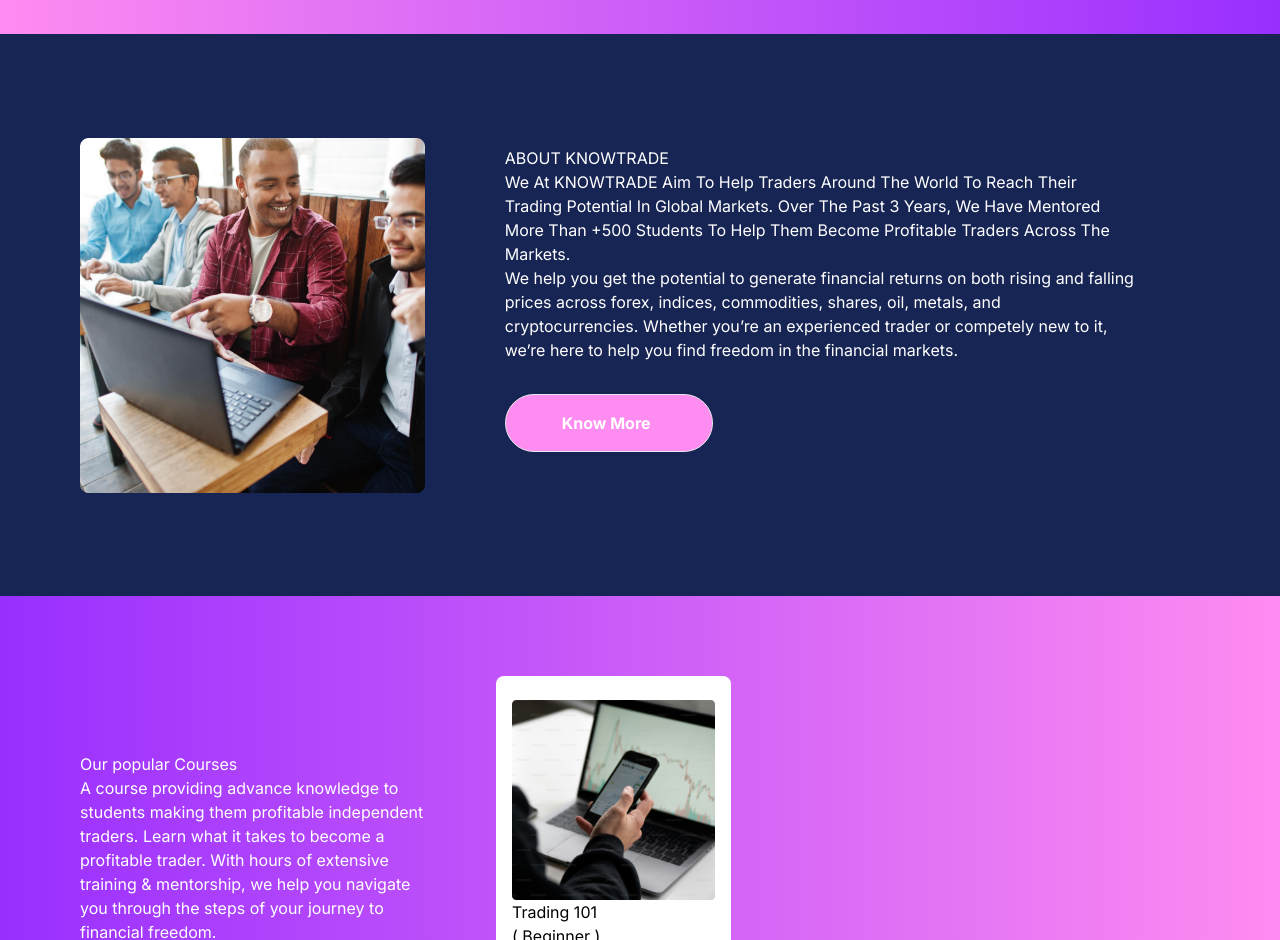
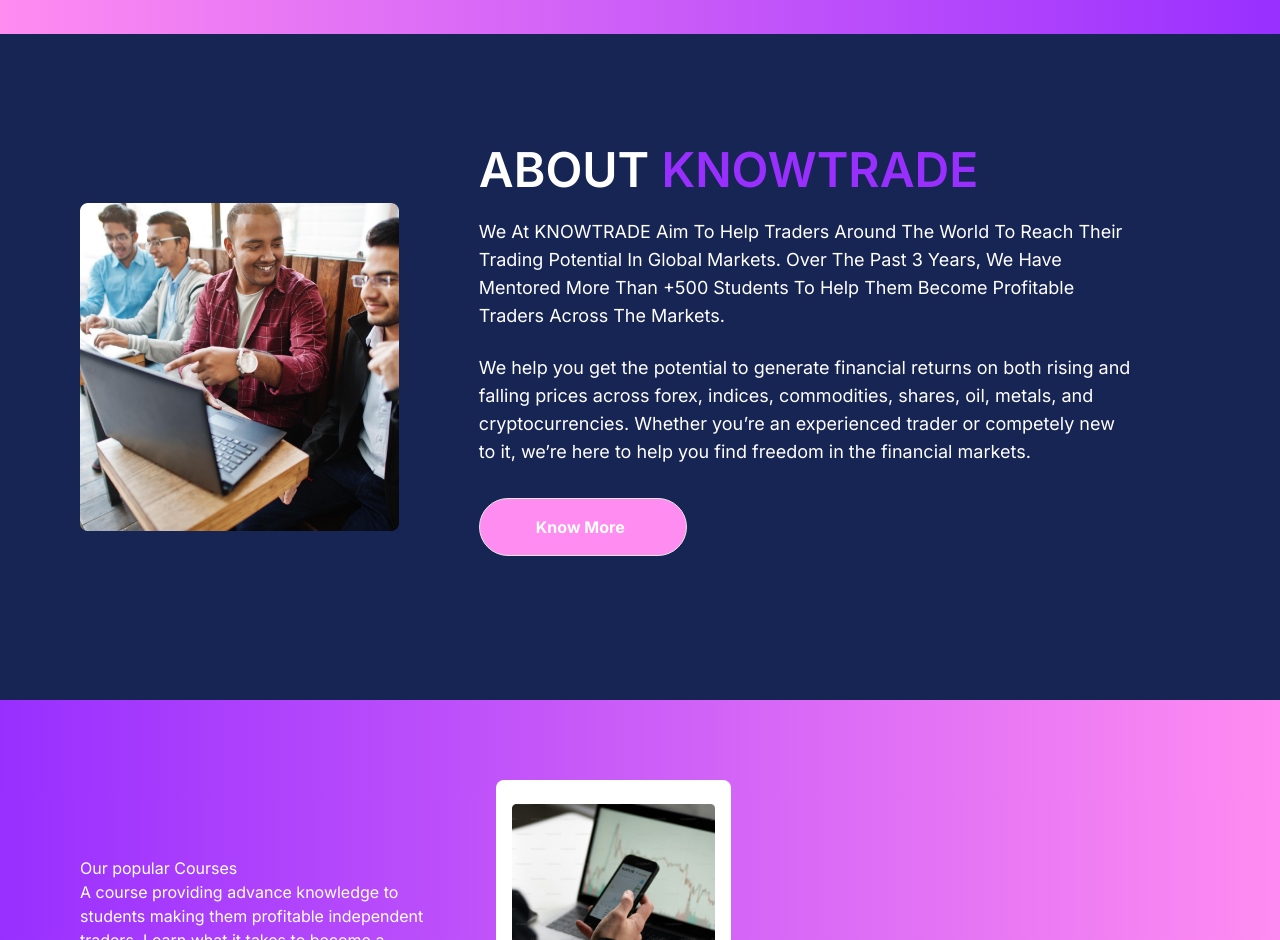
Before and after one commit to mansisuresh8/know-trade, a Next.js app: page / in a window 1280 px wide. Shown: the part 980-1920 px from the top of the page. Built offline with nearby package versions, Linux system fonts and the light colour scheme.

Commit message:
new updates

```diff
--- a/src/components/home/AboutSection.jsx
+++ b/src/components/home/AboutSection.jsx
@@ -16,22 +16,29 @@
             />
           </div>
 
-          <section className="px-8 py-4 ">
-            <div className="px-8 py-4 ">
-              <p>ABOUT KNOWTRADE</p>
-              <p>
+          <section className="px-8 py-4">
+            <div className="px-8 py-4">
+              <div className="text-5xl font-semibold">
+                <p className="">
+                  ABOUT <span className="text-[#992FFF]">KNOWTRADE</span>
+                </p>
+              </div>
+
+              <p className="text-lg py-6">
                 We At KNOWTRADE Aim To Help Traders Around The World To Reach
                 Their Trading Potential In Global Markets. Over The Past 3
                 Years, We Have Mentored More Than +500 Students To Help Them
                 Become Profitable Traders Across The Markets.
               </p>
-              <p>
+
+              <p className="text-lg">
                 We help you get the potential to generate financial returns on
                 both rising and falling prices across forex, indices,
                 commodities, shares, oil, metals, and cryptocurrencies. Whether
                 you’re an experienced trader or competely new to it, we’re here
                 to help you find freedom in the financial markets.
               </p>
+
               <section className="w-full py-8">
                 <div className="bg-[#FF8CF1] text-white rounded-full border px-14 py-4 w-52 transition ease-in-out hover:-translate-y-1 hover:scale-110 duration-300">
                   <button className="font-bold">Know More</button>
```
